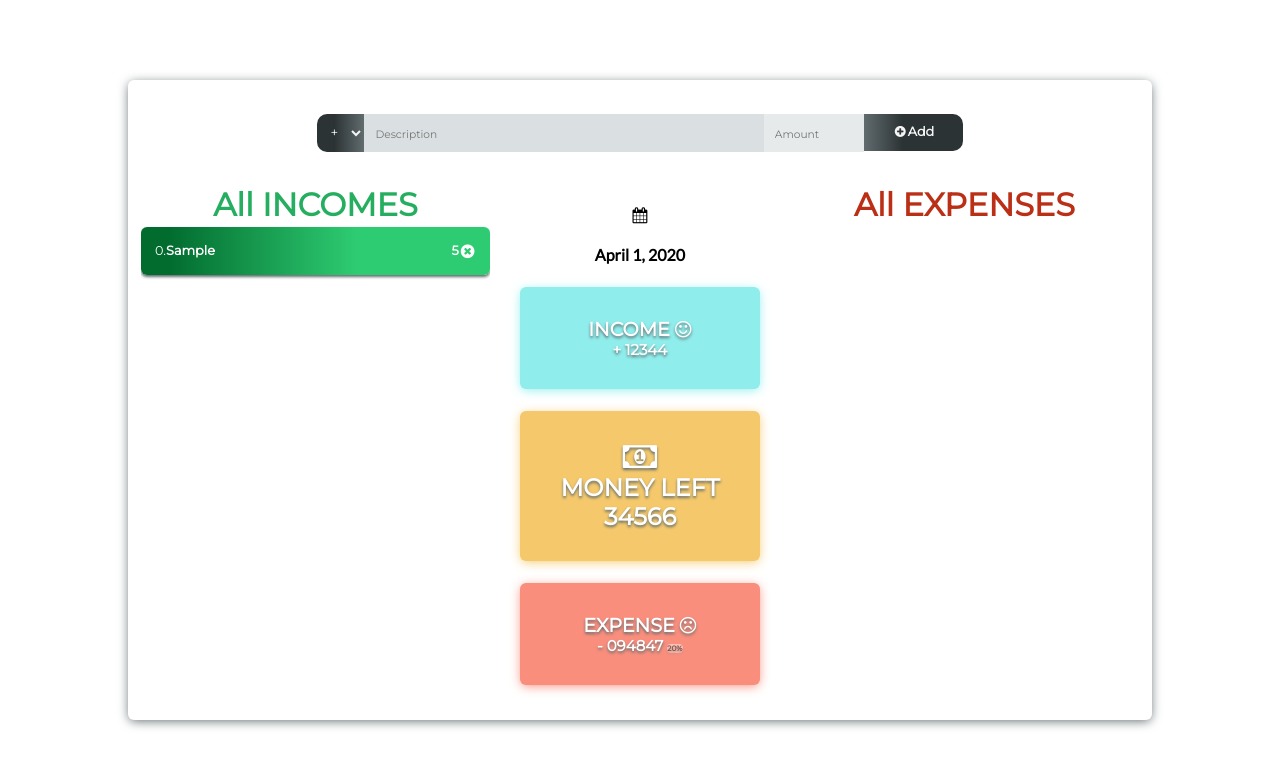
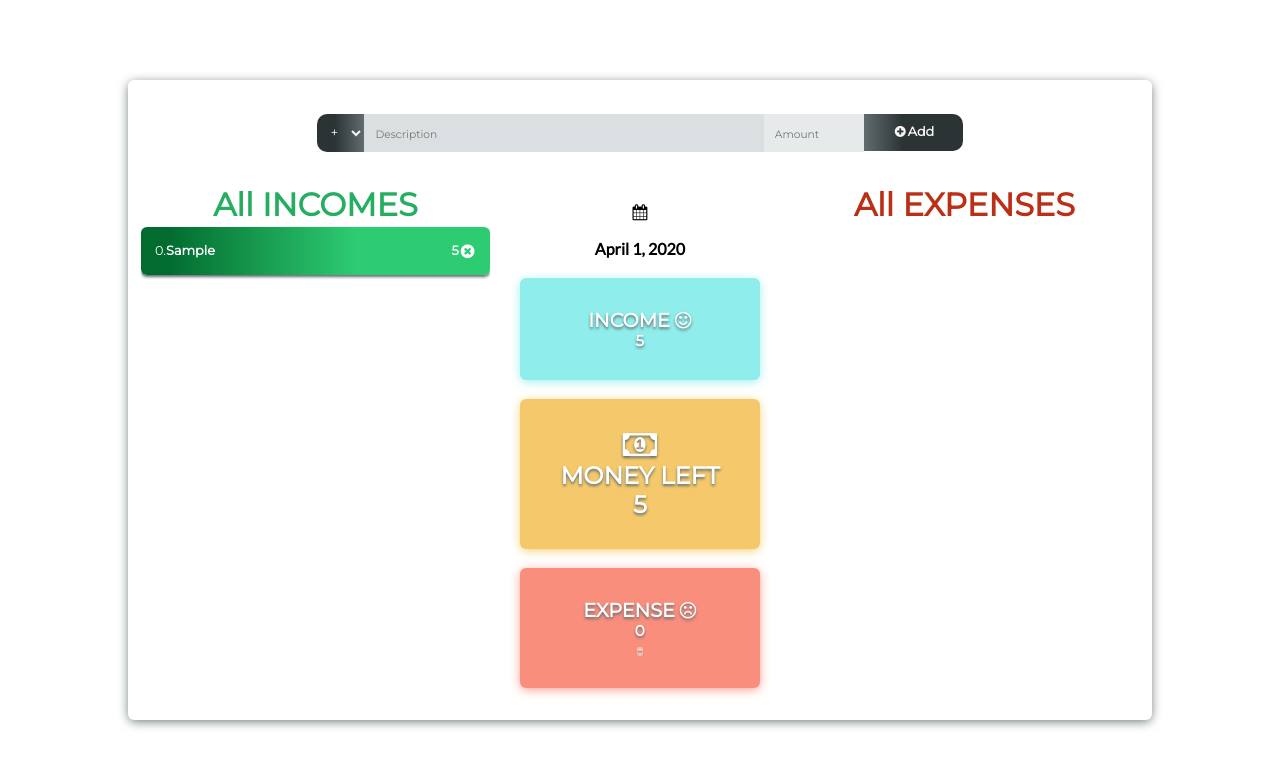
Before and after one commit to ShahrozAhmd/budget_app, a plain HTML site: page index.html in a window 1280 px wide. Both pictures are taken after typing "Sample", "5" into the empty fields and a click on the button "Add". Drawn offline with Linux system fonts and the light colour scheme.

Commit message:
add functionality to display calculated budget on UI

```diff
--- a/index.html
+++ b/index.html
@@ -67,18 +67,19 @@
 
             <div class="cd calculated-income magictime swap">
                 <h2>INCOME <i class="fa fa-smile-o"></i></h2>
-                <h3><span>+</span> 12344</h3>
+                <h3 class="total-income">0</h3>
             </div>
 
             <div class="cd amount-left magictime slideDownReturn">
                 <i class="fa fa-money fa-2x"></i>
                 <h2>MONEY LEFT</i>
-                    <h2>34566</h2>
+                <h2 class="money-left">0</h2>
             </div>
 
             <div class="cd calculated-expense magictime swap">
                 <h2>EXPENSE <i class="fa fa-frown-o"></i></h2>
-                <h3><span>-</span> 094847 <span class="small-percentage-show">20%</span></h3>
+                <h3 class="total-expense">0<h3>
+                <span class="small-percentage-show total-exp-per">0</span>
             </div>
 
         </div>
--- a/script.js
+++ b/script.js
@@ -28,11 +28,21 @@ var budgetController = (function () {
       exp: []
     },
     totals: {
-      totalIncome: 0,
-      totalExpense: 0
-    }
+      inc: 0,
+      exp: 0
+    },
+
+    budget : 0,
+    percentage: -1
   };
 
+  function calculateTotal(type) {
+    var sum = 0
+    data.allIncExp[type].forEach(function (val) {
+      sum += val.val;
+    });
+    data.totals[type] = sum;
+  }
 
   return {
     generateItem: function (type, desc, val) {
@@ -61,10 +71,40 @@ var budgetController = (function () {
 
     },
 
+    calculateBudget: function () {
+
+      // calculate total income and total expense
+      calculateTotal('inc');
+      calculateTotal('exp');
+
+      // calculate the actual budget, income - expense
+      data.budget = data.totals.inc - data.totals.exp;
+
+      // calculate the percentage, of income that we spent in form of expenses
+      if (data.totals.inc > 0){
+      data.percentage = Math.round((data.totals.exp / data.totals.inc) * 100);
+      }else{
+        data.percentage = -1
+      }
+    },
+
+    //Return the values of our data structure for our  update budget function
+    getBudget: function(){
+      return{
+        actualBudget: data.budget,
+        totalIncome: data.totals.inc,
+        totalExpense: data.totals.exp,
+        percentage: data.percentage
+      }
+    }
+
+
+
     // test: function () {
     //   return data;
     // }
   }
+
 })();
 
 
@@ -79,6 +119,10 @@ var UIController = (function () {
     addBtn: ".add-btn",
     incomeContainer: '.income-container',
     expenseContainer: '.expense-container',
+    moneyLeft: '.money-left',
+    totalIncome: '.total-income',
+    totalExpense: '.total-expense',
+    totalExpPer: '.total-exp-per'
   };
 
   return {
@@ -127,6 +171,17 @@ var UIController = (function () {
         element.value = '';
       });
       fieldData[0].focus();
+    },
+    displayBudget: function(obj){
+      document.querySelector(getDataClasses.moneyLeft).textContent = obj.actualBudget;
+      document.querySelector(getDataClasses.totalIncome).textContent = obj.totalIncome;
+      document.querySelector(getDataClasses.totalExpense).textContent = obj.totalExpense;
+      if(obj.percentage > 0){
+      document.querySelector(getDataClasses.totalExpPer).textContent = obj.percentage+" %";
+      }
+      else{
+        document.querySelector(getDataClasses.totalExpPer).textContent = "--";
+      }
     }
   };
 })();
@@ -152,8 +207,14 @@ var trigger = (function (budgetCtrl, UICtrl) {
 
   function updateBudget() {
     // 1. Calculate the budget.
+    budgetCtrl.calculateBudget();
+
     // 2. Return the budget
+    var budget  = budgetCtrl.getBudget();
+
     // 3. Update the budget in UI
+    UICtrl.displayBudget(budget);
+
   }
 
 
@@ -161,9 +222,10 @@ var trigger = (function (budgetCtrl, UICtrl) {
   var triggerCtrl = function () {
 
 
-
     // 1. Get the data from the input field.
     var inputValues = UICtrl.inputData();
+
+    //check either the fields are empty or have data
     if (inputValues.description != "" && !isNaN(inputValues.value) && inputValues.value > 0) {
       // 2. Add data to the budget controller.
       var newItem = budgetCtrl.
@@ -172,6 +234,7 @@ var trigger = (function (budgetCtrl, UICtrl) {
       UICtrl.addListItems(newItem, inputValues.type);
       //4. Update the budget
       updateBudget();
+
     }
   };
 
```
